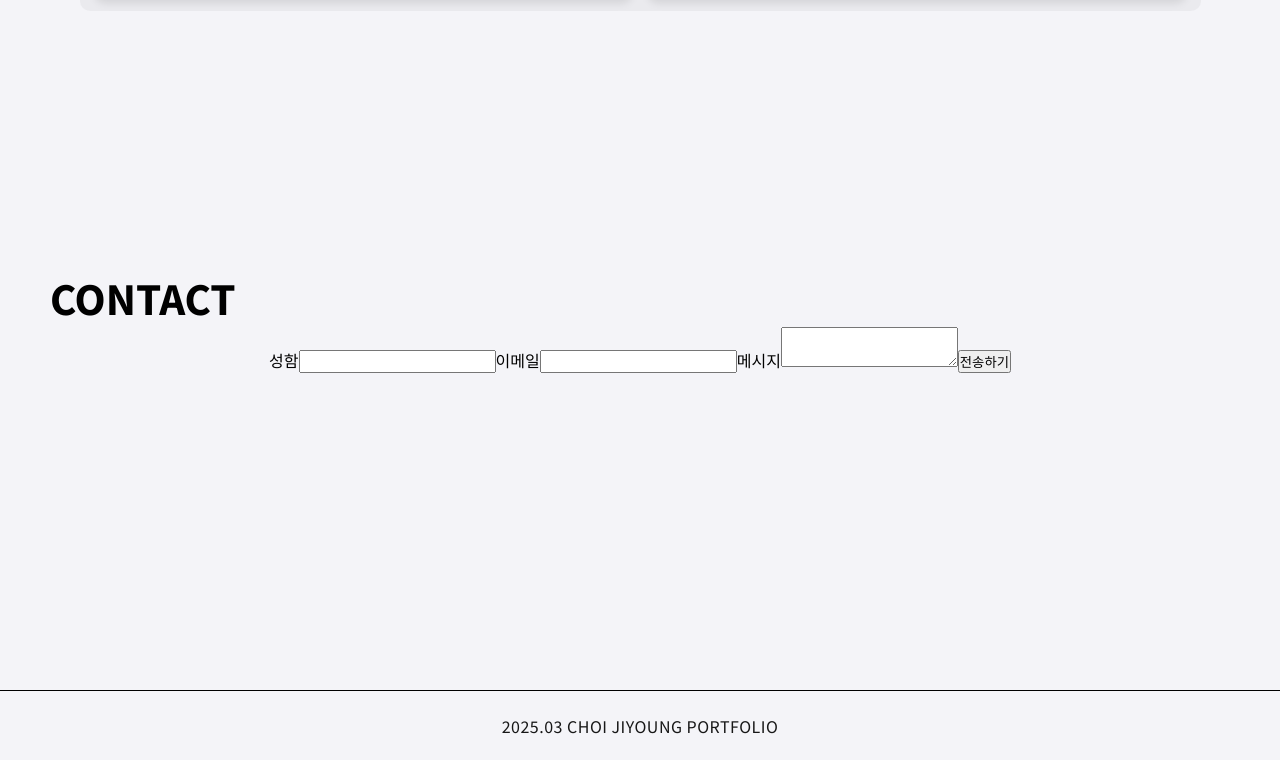
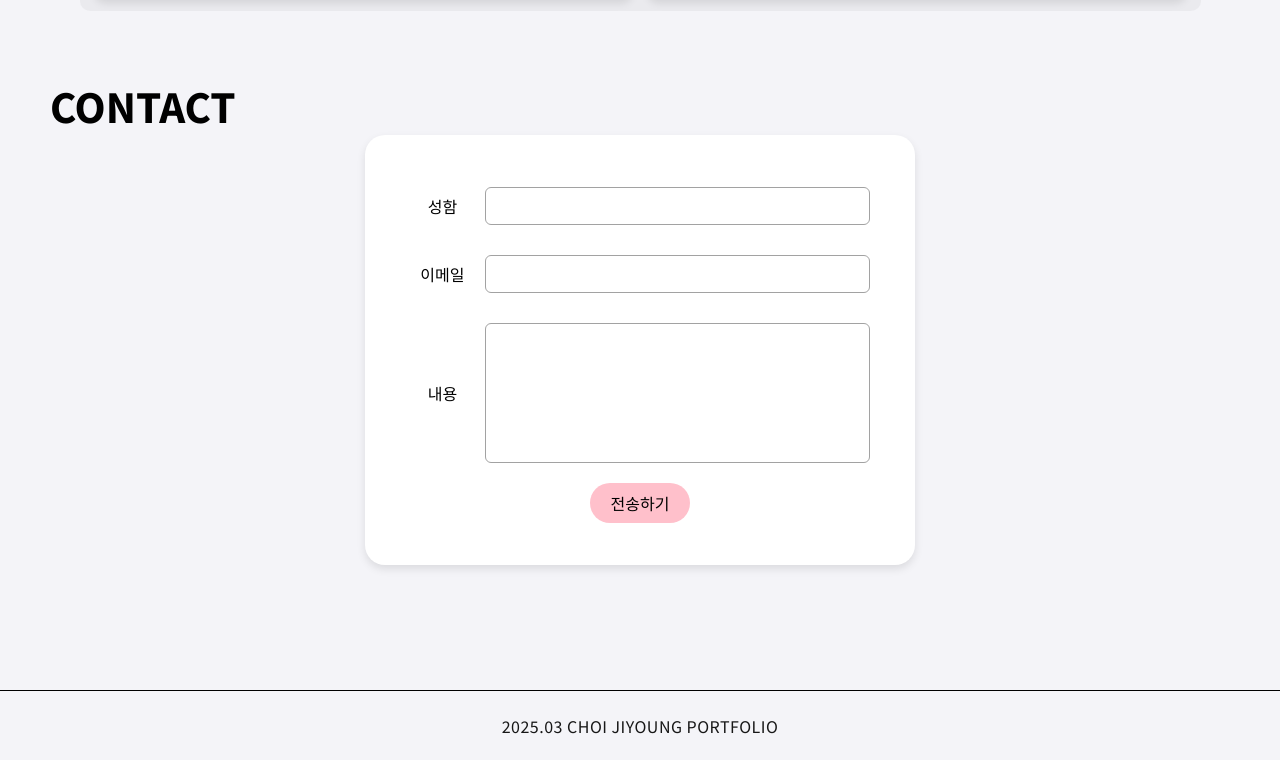
Before and after one commit to jizero1/react-portfolio3, a React (Create React App) app: page /#/about in a window 1280 px wide. Shown: the part 1510-2270 px from the top of the page. Built offline with nearby package versions, Linux system fonts and the light colour scheme; a web font is replaced by a local one.

Commit message:
About 안에 Contact 입력 필드 css 디자인 1차 완성

```diff
--- a/src/pages/About/About.css
+++ b/src/pages/About/About.css
@@ -190,9 +190,70 @@
 /* Contact 컴포넌트 스타일  */
 .contact-container {
     height: 600px;
+    /* 나머지 스타일은 skills랑 vision의 스타일과 동일 */
 }
+.contact-container .contact-form {
+    width: 550px;
+    height: 430px;
+    background-color: white;
+    border-radius: 20px;
+    box-shadow: 0 4px 8px rgba(0, 0, 0, 0.1);
+    padding: 35px;
+    flex-direction: column;
+}
+.contact-form .common-contact {
+    width:100%;
+    /* height: 80px; */
+    margin-bottom: 10px;
+    padding: 10px;
+    position: relative;
+    /* background-color: green; */
+}
+.contact-form .common-contact input {
+    height: 38px;
 
+}
+.contact-form .common-contact textarea {
+    height: 140px;
+}
+.contact-form .common-contact-label {
+    font-size: 16px;
+    /* position: absolute;
+    left: 10px; */
+    margin-right: 10px;
+    width: 70px;
+    /* background-color: pink; */
 
+}
+.common-contact .common-contact-write {
+    width: 90%;
+    border-radius: 6px;
+    border: 1.5px solid rgb(162, 162, 162);
+    padding: 10px;
+    font-size: 15px;
+}
+.common-contact .contact-input {
+    height: 40px;
+}
+.common-contact .contact-textarea {
+    resize: none;
+}
+.common-contact .common-contact-write:focus {
+    /* border-color: #4a90e2;
+    box-shadow: 0 0 0 3px rgba(74, 144, 226, 0.2);
+    outline: none; */
+    outline: none;
+    border-color: rgb(3, 161, 228);
+    box-shadow: 5px 5px 4px rgba(74, 144, 226, 0.2);
+}
+.contact-form .contact-submitBtn {
+    border-style: none;
+    width: 100px;
+    height: 40px;
+    border-radius: 20px;
+    background-color: pink;
+    font-size: 16px;
+}
 /* ---------------- 1024px, 768px, 480px --------------- */
 
 /* 화면 너비가 1024px 이하일때 적용되는 반응형 스타일  */
@@ -214,6 +275,9 @@
         margin-bottom: 3px;
     }
 }
+
+
+
 
 /* 화면 너비가 768px이하일때 적용되는 반응형 스타일 */
 @media screen and (max-width: 768px) {
--- a/src/pages/About/About.js
+++ b/src/pages/About/About.js
@@ -104,14 +104,21 @@ const Contact = () => {
     return (
         <div className="contact-container">
             <p className="common-header">CONTACT</p>
-            <form ref={form} onSubmit={sendEmail}>
-                <label>성함</label>
-                <input type="text" name="from_name" required />
-                <label>이메일</label>
-                <input type="email" name="email" required />
-                <label>메시지</label>
-                <textarea name="message" required />
-                <button type="submit">전송하기</button>
+            <form ref={form} onSubmit={sendEmail} className="contact-form common-flex">
+                <div className="common-contact common-flex">
+                    <label className="common-contact-label common-flex">성함</label>
+                    <input type="text" name="from_name" required className="contact-input common-contact-write"/>
+                </div>
+                <div className="common-contact common-flex">
+                    <label className="common-contact-label common-flex">이메일</label>
+                    <input type="email" name="email" required className="contact-input common-contact-write"/>
+                </div>
+                <div className="common-contact common-flex">
+                    <label className="common-contact-label common-flex">내용</label>
+                    <textarea name="message" required className="contact-textarea common-contact-write"/>
+                </div>
+
+                <button type="submit" className="contact-submitBtn">전송하기</button>
             </form>
         </div >
     )
```
Lines whose indentation alone changed are shown as unchanged.
